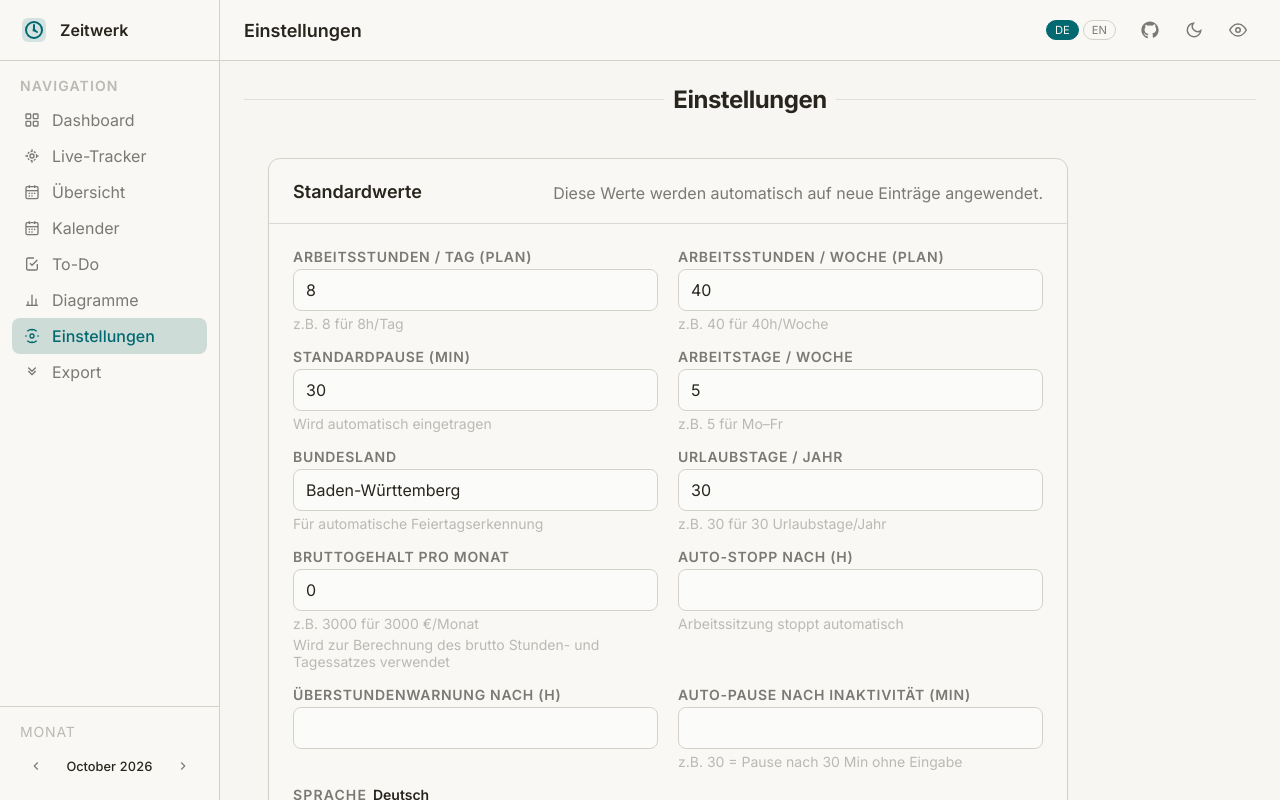
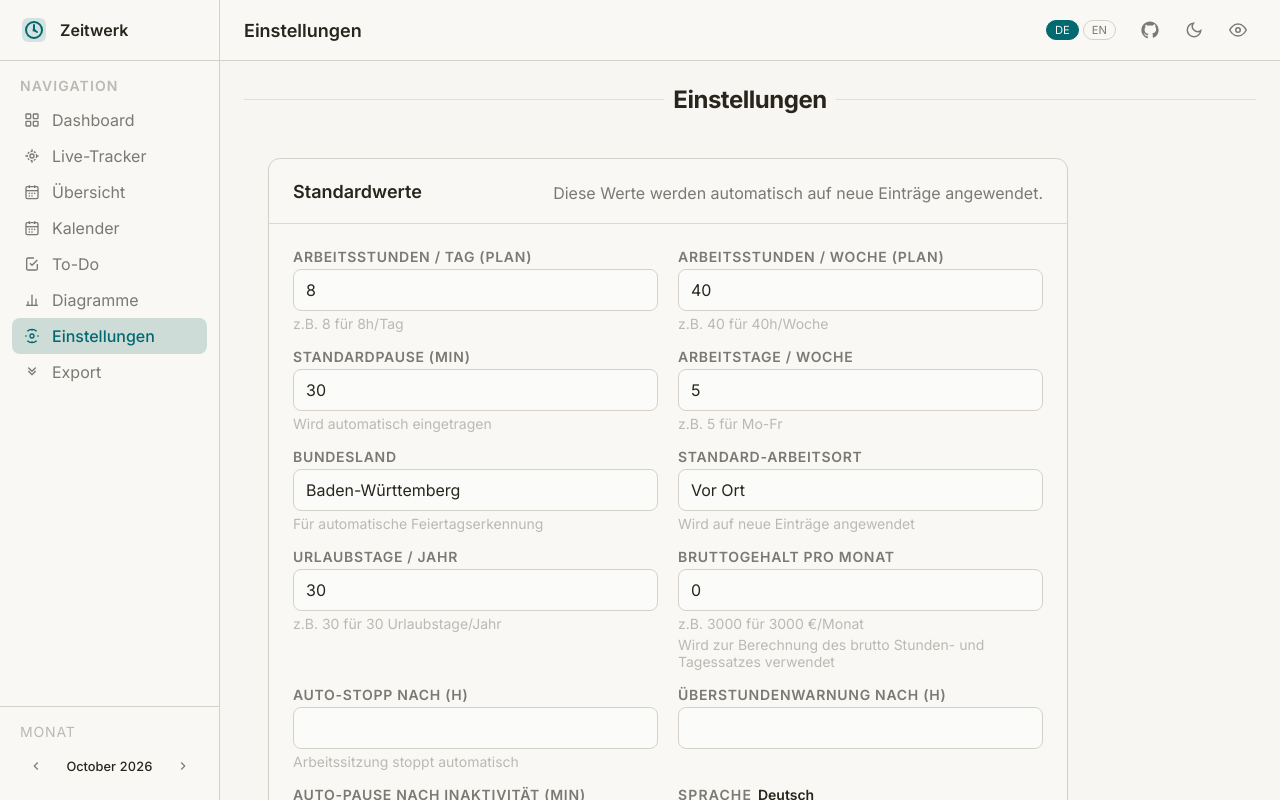
Before and after one commit to beri336/zeitwerk, a Vue app: page /#/settings in a window 1280 px wide. Built offline with nearby package versions, Linux system fonts and the light colour scheme.

Commit message:
feat(settings): add default workplace (on site or home office) setting

```diff
--- a/src/components/EntryModal.vue
+++ b/src/components/EntryModal.vue
@@ -227,7 +227,7 @@ const { t } = useI18n();
 
 const defaultForm = () => ({
   date: today(),
-  typ: "on-site",
+  typ: store.settings.defaultWorkplace === "homeoffice" ? "homeoffice" : "on-site",
   timeEntries: [
     {
       start: "08:00",
--- a/src/components/features/SettingsCard.vue
+++ b/src/components/features/SettingsCard.vue
@@ -57,6 +57,16 @@
               </option>
             </select>
             <span class="form-hint">{{ $t("settings.hints.state") }}</span>
+          </div>
+
+          <!-- Default workplace -->
+          <div class="form-group">
+            <label class="form-label">{{ $t("settings.fields.default_workplace") }}</label>
+            <select class="form-input" v-model="form.defaultWorkplace">
+              <option value="on-site">{{ $t("absence.on-site") }}</option>
+              <option value="homeoffice">{{ $t("absence.homeoffice") }}</option>
+            </select>
+            <span class="form-hint">{{ $t("settings.hints.default_workplace") }}</span>
           </div>
 
           <!-- Vacation days -->
--- a/src/locales/de.json
+++ b/src/locales/de.json
@@ -284,6 +284,7 @@
             "default_break": "Standardpause (Min)",
             "work_days": "Arbeitstage / Woche",
             "state": "Bundesland",
+            "default_workplace": "Standard-Arbeitsort",
             "vacation_days": "Urlaubstage / Jahr",
             "gross_salary": "Bruttogehalt pro Monat",
             "autostop": "Auto-Stopp nach (h)",
@@ -296,8 +297,9 @@
             "hours_day": "z.B. 8 für 8h/Tag",
             "hours_week": "z.B. 40 für 40h/Woche",
             "default_break": "Wird automatisch eingetragen",
-            "work_days": "z.B. 5 für Mo–Fr",
+            "work_days": "z.B. 5 für Mo-Fr",
             "state": "Für automatische Feiertagserkennung",
+            "default_workplace": "Wird auf neue Einträge angewendet",
             "vacation_days": "z.B. 30 für 30 Urlaubstage/Jahr",
             "gross_salary": "z.B. 3000 für 3000 €/Monat",
             "gross_salary_sub": "Wird zur Berechnung des brutto Stunden- und Tagessatzes verwendet",
--- a/src/locales/en.json
+++ b/src/locales/en.json
@@ -286,6 +286,7 @@
             "default_break": "Default Break (min)",
             "work_days": "Working Days / Week",
             "state": "State",
+            "default_workplace": "Default workplace",
             "vacation_days": "Vacation Days / Year",
             "gross_salary": "Gross Monthly Salary",
             "autostop": "Auto-stop after (h)",
@@ -300,6 +301,7 @@
             "default_break": "Will be automatically entered",
             "work_days": "e.g., 5 for Mon–Fri",
             "state": "For automatic holiday detection",
+            "default_workplace": "Applied to new entries",
             "vacation_days": "e.g., 30 for 30 vacation days/year",
             "gross_salary": "e.g., 3000 for 3000€/Month",
             "gross_salary_sub": "Used to calculate gross hourly and daily earnings",
--- a/src/stores/zeitwerk.js
+++ b/src/stores/zeitwerk.js
@@ -16,6 +16,7 @@ const DEFAULT_SETTINGS = {
     hoursPerWeek: 40,
     defaultBreak: 30,
     workDays: 5,
+    defaultWorkplace: 'on-site',
     state: 'BW',
     grossMonthlySalary: 0,
     vacationDaysPerYear: 30,
```
